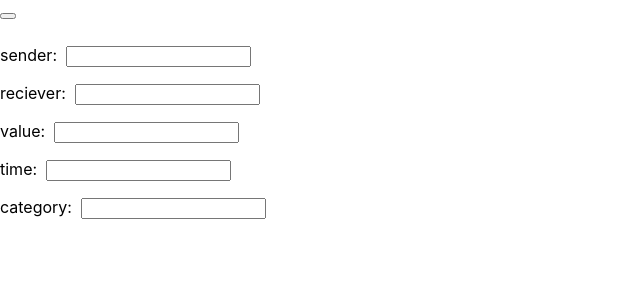
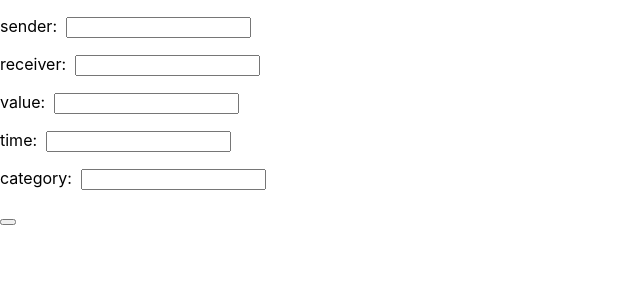
Before and after one commit to Gleban-easy/nmf-js, a React (Create React App) app: page / in a window 1280 px wide. Shown: the top 300 px of the page, without its empty margins (0-640 px from the left). Built offline with nearby package versions, Linux system fonts and the light colour scheme; no server answers.

Commit message:
little refactoring

```diff
--- a/src/App.js
+++ b/src/App.js
@@ -4,18 +4,22 @@ import PostList from './components/PostList'
 import Button from './components/Button'
 import RequestForm from './components/RequestForm'
 
-
+var senderBox = <RequestForm boxName="sender"/>
+var receiverBox = <RequestForm boxName="receiver"/>
+var valueBox = <RequestForm boxName="value"/>
+var timeBox = <RequestForm boxName="time"/>
+var categoryBox = <RequestForm boxName="category"/>
 
 function App() {
   return (
     <div>
+      <PostList />
+      {senderBox}
+      {receiverBox}
+      {valueBox}
+      {timeBox}
+      {categoryBox}
       <Button />
-      <PostList />
-      <RequestForm boxName="sender"/>
-      <RequestForm boxName="reciever"/>
-      <RequestForm boxName="value"/>
-      <RequestForm boxName="time"/>
-      <RequestForm boxName="category"/>
     </div>
   );
 }
```
